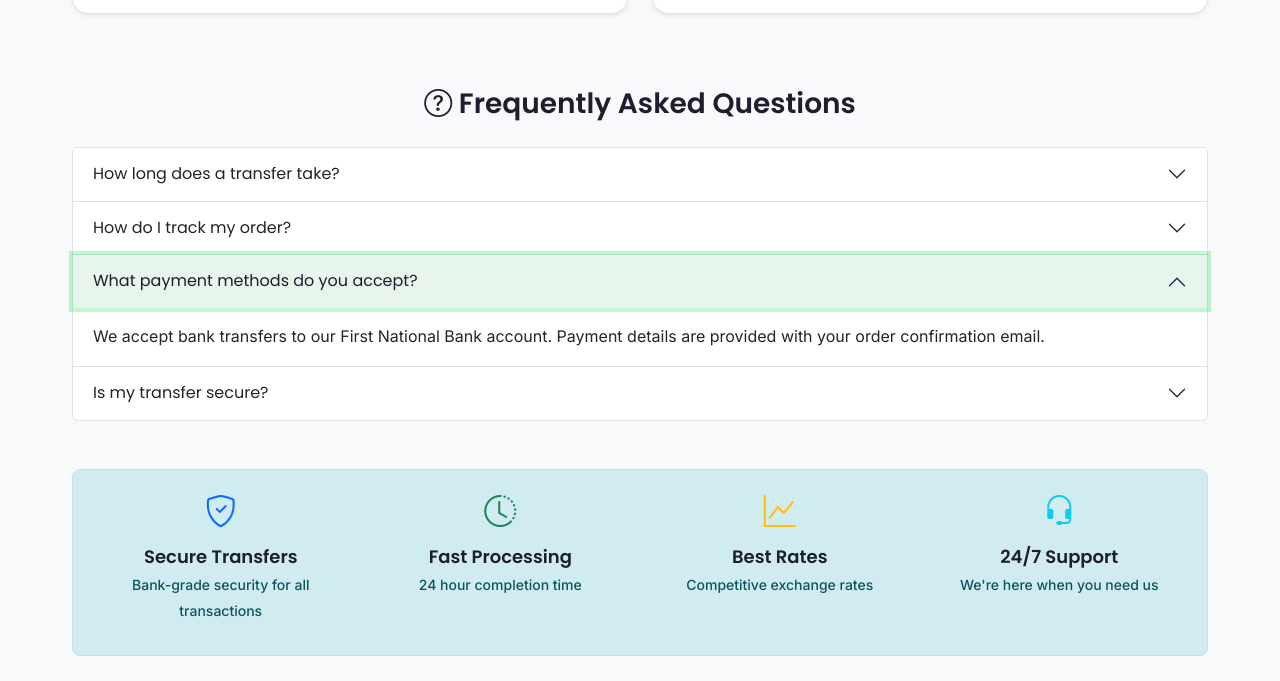
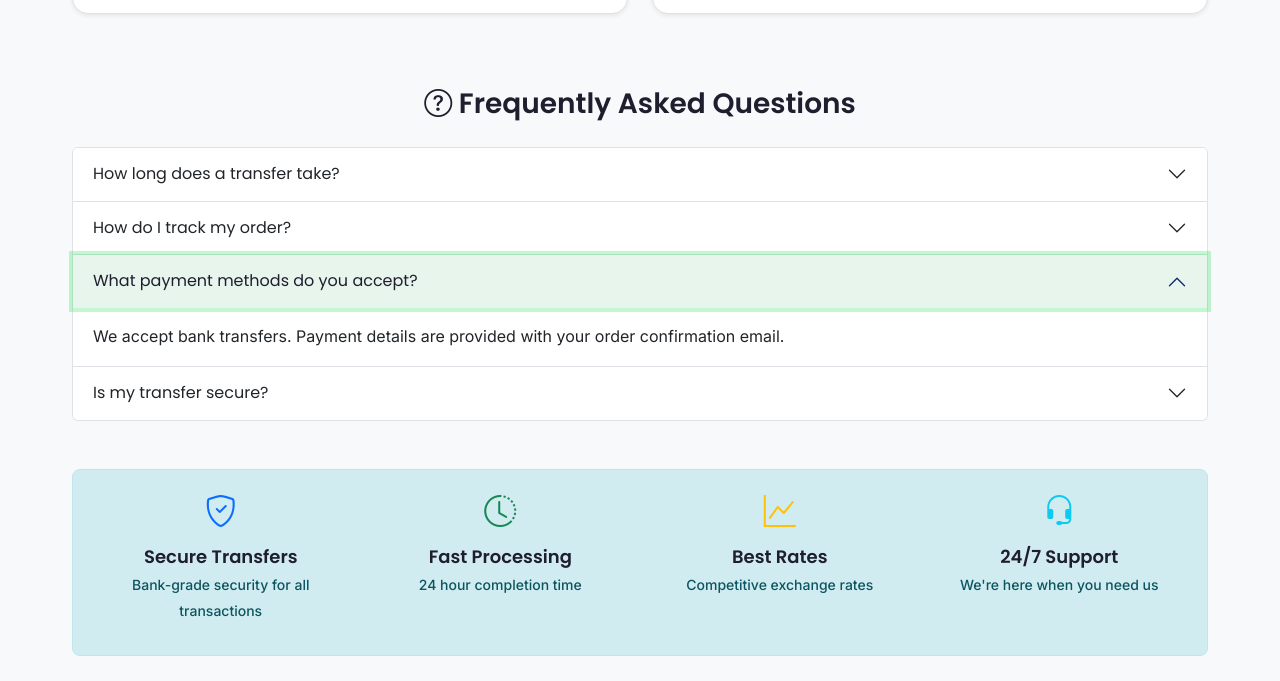
Before and after one commit to AlvinMunny27/Payizi-Software, a plain HTML site: page contact.html in a window 1280 px wide. Both pictures are taken after a click on the button "What payment methods do you accept?". Shown: the part 1153-1834 px from the top of the page. Drawn offline with nearby package versions, Linux system fonts and the light colour scheme.

Commit message:
Update contact.html

```diff
--- a/contact.html
+++ b/contact.html
@@ -212,7 +212,7 @@
             </h2>
             <div id="faq3" class="accordion-collapse collapse" data-bs-parent="#faqAccordion">
               <div class="accordion-body">
-                We accept bank transfers to our First National Bank account. Payment details are provided with your order confirmation email.
+                We accept bank transfers. Payment details are provided with your order confirmation email.
               </div>
             </div>
           </div>
```
